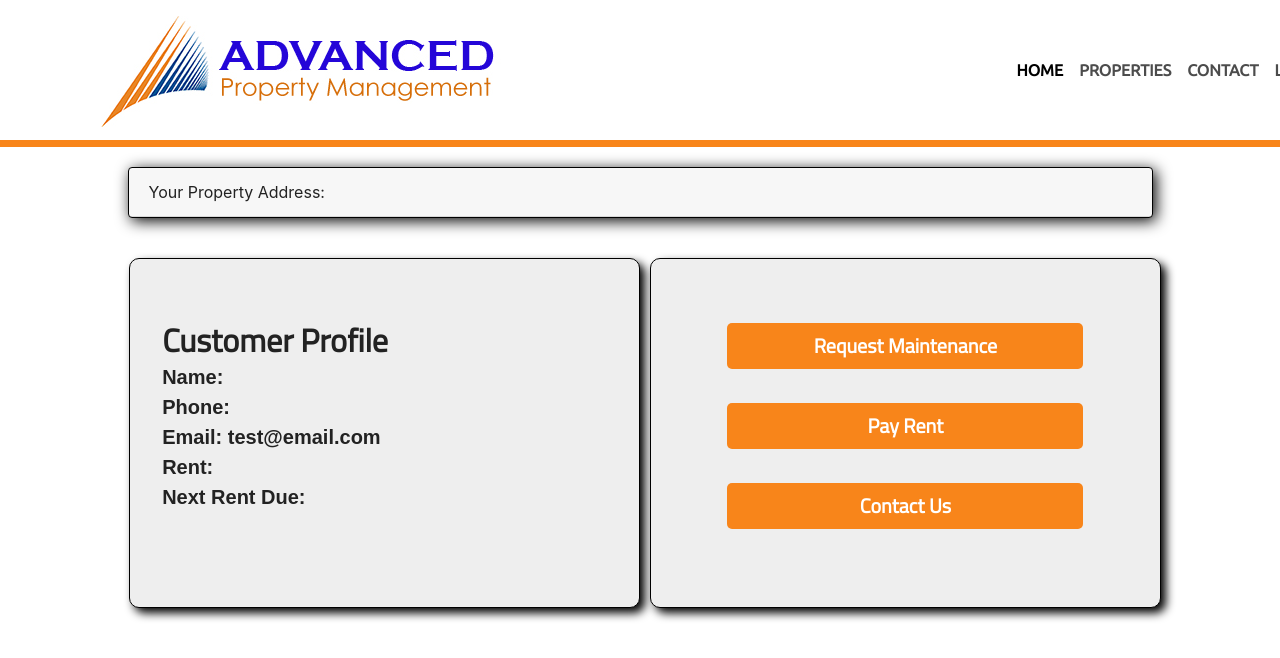
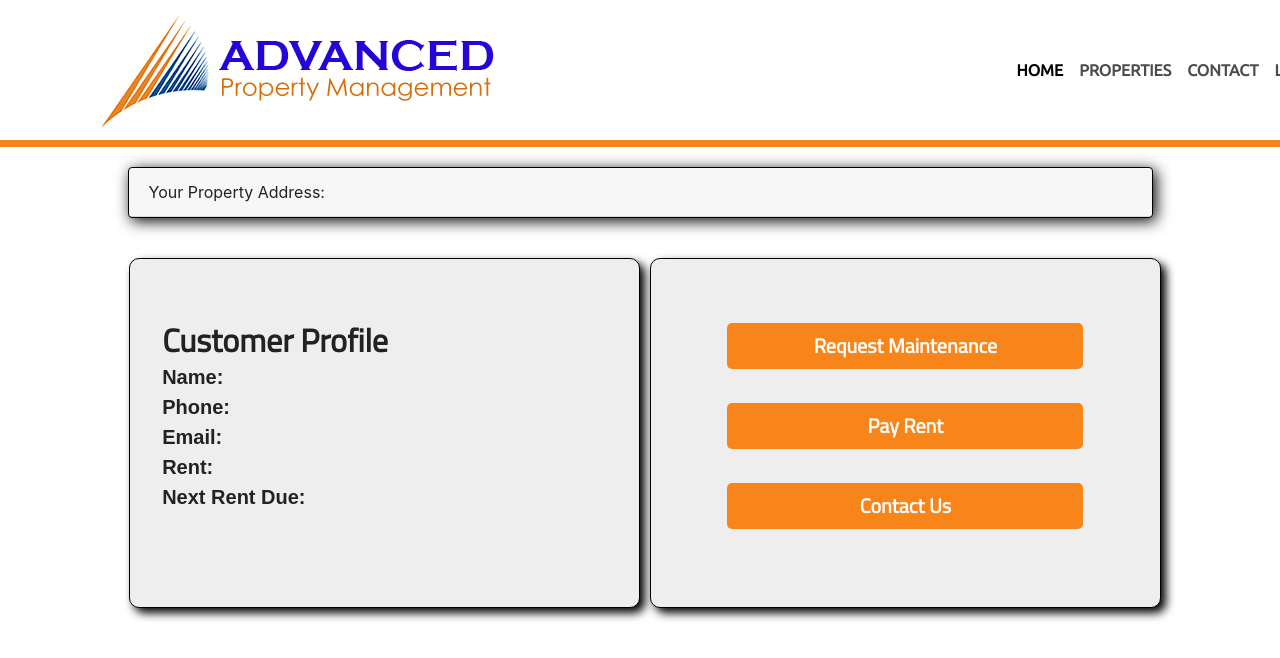
Before and after one commit to cusco1982/billy2, a React (Create React App) app in the folder client/: page /Tenant in a window 1280 px wide. Shown: the top 658 px of the page. Built offline with nearby package versions, Linux system fonts and the light colour scheme; a web font is replaced by a local one.

Commit message:
comment out ? :

```diff
--- a/client/src/pages/Tenant.js
+++ b/client/src/pages/Tenant.js
@@ -123,7 +123,11 @@ class Tenant extends Component {
                 <h2>Customer Profile</h2>
                 <h5>Name: </h5>
                 <h5>Phone: </h5>
-                <h5>Email: {user ? user.email : "test@email.com"} </h5>
+                <h5>Email: {
+                  // user ?
+                  user.email
+                  // : "test@email.com"
+                } </h5>
                 <h5>Rent: </h5>
                 <h5>Next Rent Due:</h5>
               </div>
```
